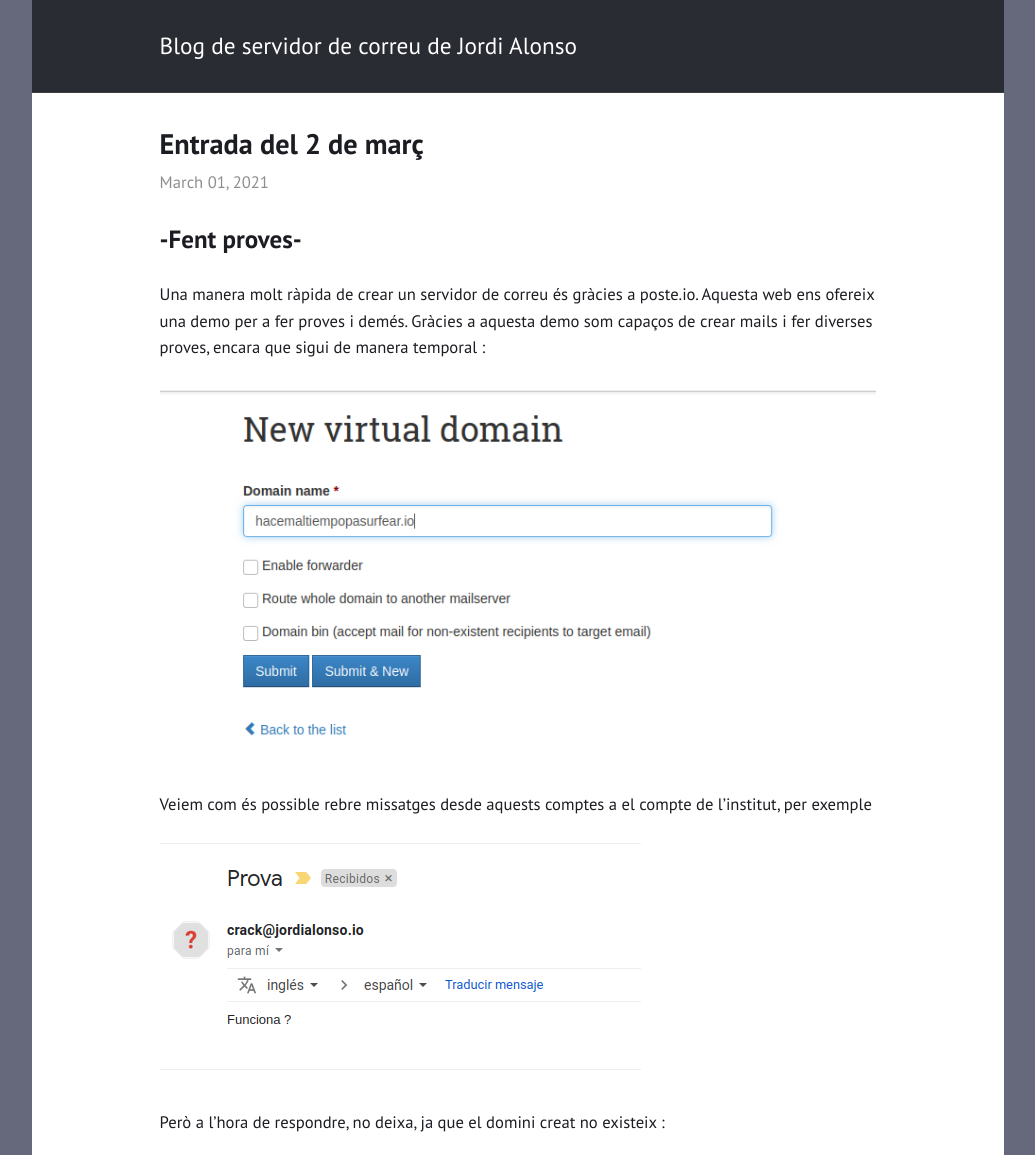
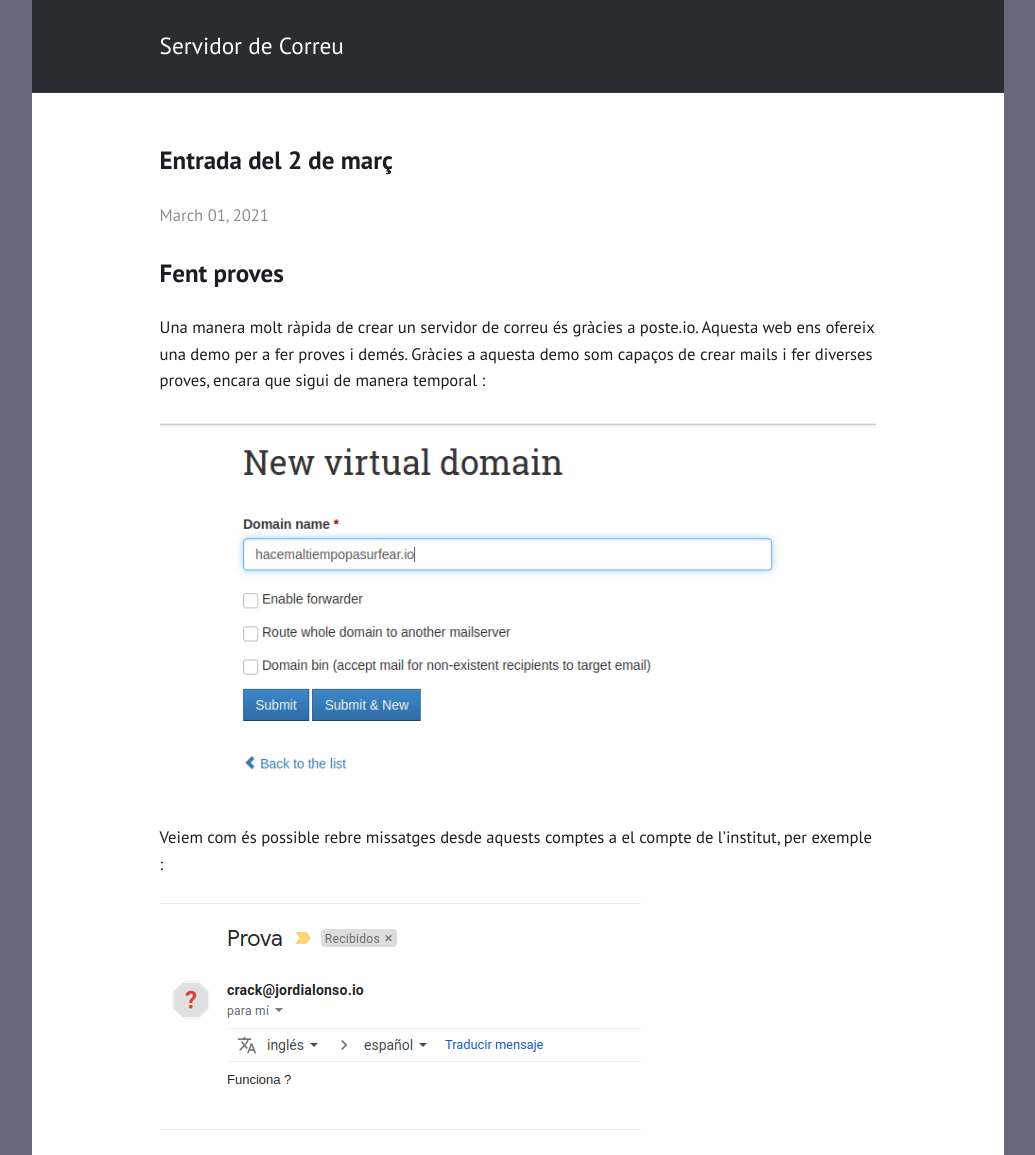
Before and after one commit to jordialonso-jda/jordialonso-jda.github.io, a plain HTML site: page posts/1a_entrada/index.html in a window 1280 px wide. Shown: the top 1155 px of the page, without its empty margins (122-1157 px from the left). Drawn offline with Linux system fonts and the light colour scheme.

Commit message:
potser final

```diff
--- a/posts/1a_entrada/index.html
+++ b/posts/1a_entrada/index.html
@@ -1,6 +1,6 @@
 <!DOCTYPE html>
 <html lang="en-us">
-<title>Entrada del 2 de març | Blog de servidor de correu de Jordi Alonso</title>
+<title>Entrada del 2 de març | Servidor de Correu</title>
 <meta charset="utf-8">
 <meta name="generator" content="Hugo 0.74.3" />
 <meta name="viewport" content="width=device-width, initial-scale=1.0">
@@ -10,26 +10,26 @@
 
 <header>
 
-    <a href="https://jordialonso-jda.github.io/" class="title">Blog de servidor de correu de Jordi Alonso</a>
+    <a href="https://jordialonso-jda.github.io/" class="title">Servidor de Correu</a>
 
 
 </header>
 
 <article>
   <header>
-    <h1>Entrada del 2 de març</h1>
+    <h2>Entrada del 2 de març</h2>
     <time datetime="2021-03-01T15:21:52&#43;01:00">March 01, 2021</time>
   </header>
-  <h1>-Fent proves-</h1>
+  <h1>Fent proves</h1>
 <p>Una manera molt ràpida de crear un servidor de correu és gràcies a poste.io.
 Aquesta web ens ofereix una demo per a fer proves i demés.
 Gràcies a aquesta demo som capaços de crear mails i fer diverses proves, encara que sigui de manera temporal :</p>
 <p><img src="/images/1acapt.png" alt="Cat"></p>
-<p>Veiem com és possible rebre missatges desde aquests comptes a el compte de l&rsquo;institut, per exemple</p>
+<p>Veiem com és possible rebre missatges desde aquests comptes a el compte de l&rsquo;institut, per exemple :</p>
 <p><img src="/images/2acapt.png" alt="Cat"></p>
 <p>Però a l&rsquo;hora de respondre, no deixa, ja que el domini creat no existeix :</p>
 <p><img src="/images/3acapt.png" alt="Cat"></p>
-<p>-Provem a INTE-</p>
+  <h1>Provem a INTE</h1>
 <ol>
 <li>Instal·lem Docker a inte</li>
 <li>Creem un volum, amb la comanda docker volume create. Exemple : docker volume create volum_mail_server</li>
@@ -48,7 +48,7 @@ En aquest cas només tenim el compte admin, però se&rsquo;n poden afegir de nou
 <p><img src="/images/8acapt.png" alt="Cat"></p>
 <p>A la finestra box ens surten els usuaris que hi ha al domini :</p>
 <p><img src="/images/9acapt.png" alt="Cat"></p>
-<p>-Creació d&rsquo;un nou domini amb curl-</p>
+  <h1>Creació d&rsquo;un nou domini amb curl</h1>
 <p>Fent ús de la demo de poste.io, podem utilitzar l&rsquo;usuari admin que ens proporciona per a crear un nou domini gràcies a RestAPI amb la següent comanda :</p>
 <p>curl -v -k -u <a href="mailto:admin@poste.io">admin@poste.io</a>:admin -d &lsquo;name=jordialonso.org&rsquo; <a href="https://demo.poste.io/admin/api/v1/domains">https://demo.poste.io/admin/api/v1/domains</a></p>
 
```
Also changed, not shown: index.html (+3 -3 lines).
